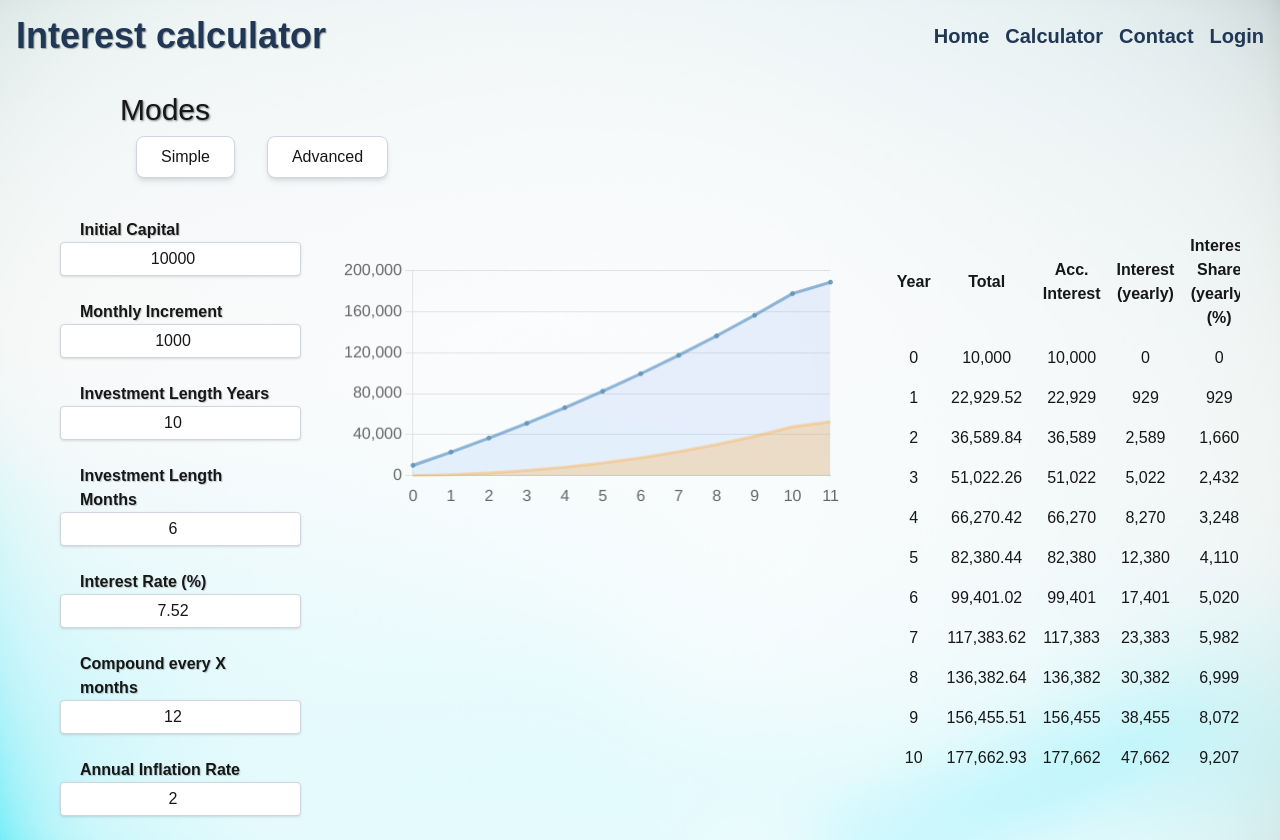
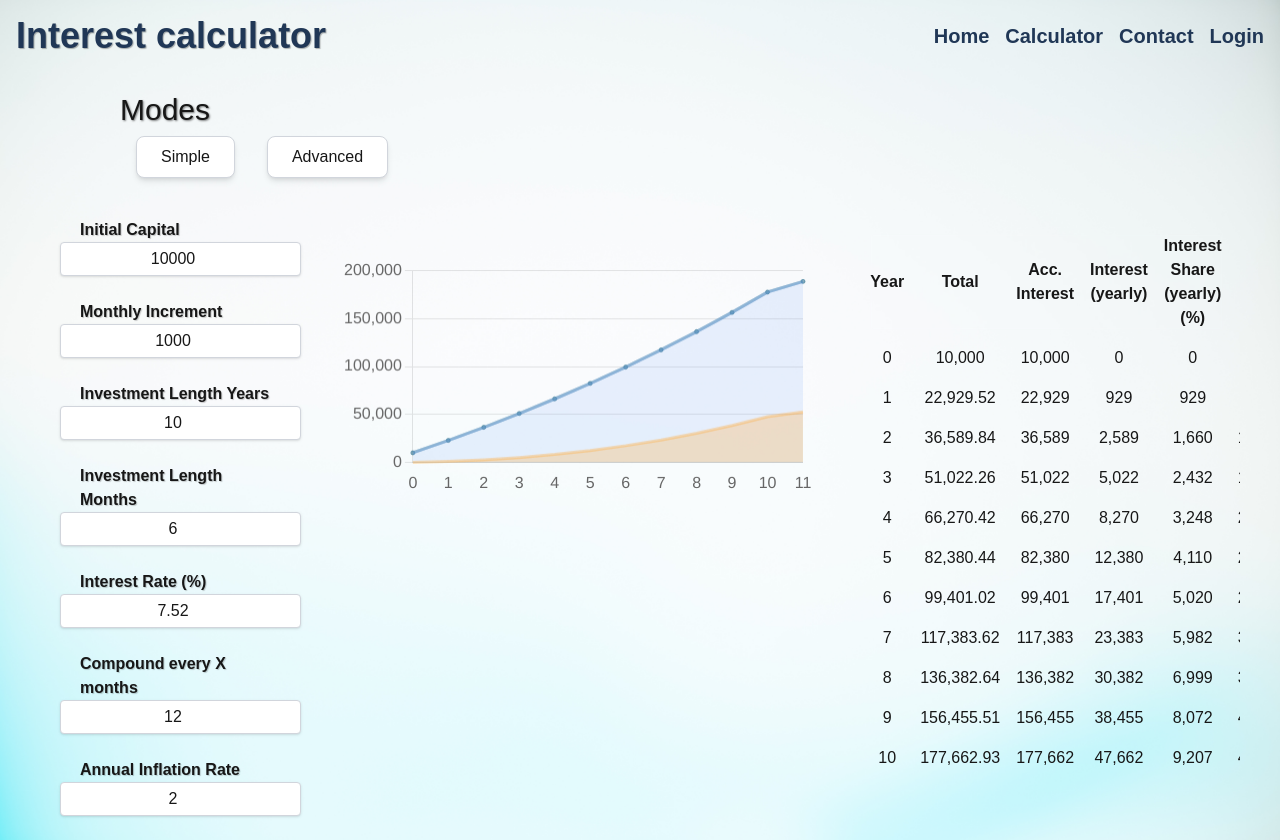
Before and after one commit to CamilleDU3/interest-calculator, a Next.js app in the folder frontend/: page /calculator in a window 1280 px wide. Built offline with nearby package versions, Linux system fonts and the light colour scheme.

Commit message:
fix(calculator-page): wrap window calls in useEffect to prevent SSR build error

```diff
--- a/frontend/app/calculator/page.tsx
+++ b/frontend/app/calculator/page.tsx
@@ -133,7 +133,7 @@ export default function CalculatorPage() {
                     />
                 </fieldset>
 
-                <div className="mt-10 ml-10 h-[50vh] w-[100vh]">
+                <div className="mt-10 ml-10 h-[70vh] w-[100vh]">
                     <LineGraph
                         investmentResults={investmentResults}
                     ></LineGraph>
--- a/frontend/app/globals.css
+++ b/frontend/app/globals.css
@@ -8,7 +8,8 @@
   --hover: #D1D5DB; /* TODO: check the hover of every button and use this color for hovering instead */
   --background-image: url('/light-bg.jpg');
 
-  /* CHART COLORS */
+  /* CHART COLORS
+  (when adding here, dont forget to add it in utils/useChartColors.ts too */
   --chart-1-line: #1560827d;
   --chart-1-fill: #1560827d;
   --chart-2-line: #9bc1ff52;
@@ -18,7 +19,6 @@
 
   --chart-point-border: #1560827d;
   --chart-point-background: #1560827d;
-
 }
 
 @theme inline {
--- a/frontend/components/LineGraph.tsx
+++ b/frontend/components/LineGraph.tsx
@@ -1,6 +1,6 @@
 'client use';
 import { InvestmentResult } from '@/lib/calculators/investmentGrowth';
-import { getCSSVar } from '@/lib/utils/getCSSVar';
+import useChartColors from '@/lib/utils/useChartColors';
 import {
     Chart as ChartJS,
     CategoryScale,
@@ -26,6 +26,9 @@ type LineGraphProps = {
     investmentResults: InvestmentResult[];
 };
 export default function LineGraph({ investmentResults }: LineGraphProps) {
+    const chartColors = useChartColors();
+    if (!chartColors) return <div> Loading... </div>;
+
     const xAxisLabelType = 'Year';
     const yearlyResults: InvestmentResult[] = investmentResults.filter(
         (_, index) => index % 12 === 0 || index == investmentResults.length - 1
@@ -39,8 +42,8 @@ export default function LineGraph({ investmentResults }: LineGraphProps) {
                 label: 'Interest',
                 data: yearlyResults.map((value) => value.accInterest),
                 fill: true,
-                borderColor: getCSSVar('--chart-3-line'),
-                backgroundColor: getCSSVar('--chart-3-fill'),
+                borderColor: chartColors.chart3Line, //getCSSVar('--chart-3-line'),
+                backgroundColor: chartColors.chart3Fill, //getCSSVar('--chart-3-fill'),
                 stack: 'combined',
                 // ---- POINT CUSTOMISATION ----
                 pointRadius: 0,
@@ -51,8 +54,8 @@ export default function LineGraph({ investmentResults }: LineGraphProps) {
                 label: 'Invested',
                 data: yearlyResults.map((value) => value.accInvestment),
                 fill: true,
-                borderColor: getCSSVar('--chart-2-line'),
-                backgroundColor: getCSSVar('--chart-2-fill'),
+                borderColor: chartColors.chart2Line, //getCSSVar('--chart-2-line'),
+                backgroundColor: chartColors.chart2Fill, //getCSSVar('--chart-2-fill'),
                 stack: 'combined',
                 // ---- POINT CUSTOMISATION ----
                 pointRadius: 0,
@@ -63,13 +66,13 @@ export default function LineGraph({ investmentResults }: LineGraphProps) {
                 label: 'Total',
                 data: yearlyResults.map((value) => value.balance),
                 fill: false,
-                borderColor: getCSSVar('--chart-1-line'),
+                borderColor: chartColors.chart1Line, //getCSSVar('--chart-1-line'),
                 // ---- POINT CUSTOMISATION ----
                 pointRadius: 2,
                 pointHoverRadius: 10,
                 pointBorderWidth: 1,
-                pointBorderColor: getCSSVar('--chart-point-border'),
-                pointBackgroundColor: getCSSVar('--chart-point-border'),
+                pointBorderColor: chartColors.chartPointBorder, //getCSSVar('--chart-point-border'),
+                pointBackgroundColor: chartColors.chartPointBackground, //getCSSVar('--chart-point-border'),
             },
         ],
     };
--- a/frontend/lib/utils/getCSSVar.ts
+++ b/frontend/lib/utils/getCSSVar.ts
@@ -1,4 +1,5 @@
-export function getCSSVar(varName: string) {
+'client use';
+export function getCSSVar(varName: string): string {
     return getComputedStyle(document.documentElement)
         .getPropertyValue(varName)
         .trim();
--- /dev/null
+++ b/frontend/lib/utils/useChartColors.ts
@@ -0,0 +1,34 @@
+'use client';
+
+import { useEffect, useState } from 'react';
+import { getCSSVar } from './getCSSVar';
+
+export type ChartColors = {
+    chart1Line?: string;
+    chart1Fill?: string;
+    chart2Line?: string;
+    chart2Fill?: string;
+    chart3Line?: string;
+    chart3Fill?: string;
+    chartPointBorder?: string;
+    chartPointBackground?: string;
+};
+
+export default function useChartColors(): ChartColors | null {
+    const [colors, setColors] = useState<ChartColors | null>(null);
+
+    useEffect(() => {
+        setColors({
+            chart1Line: getCSSVar('--chart-1-line'),
+            chart1Fill: getCSSVar('--chart-1-fill'),
+            chart2Line: getCSSVar('--chart-2-line'),
+            chart2Fill: getCSSVar('--chart-2-fill'),
+            chart3Line: getCSSVar('--chart-3-line'),
+            chart3Fill: getCSSVar('--chart-3-fill'),
+            chartPointBorder: getCSSVar('--chart-point-border'),
+            chartPointBackground: getCSSVar('--chart-point-background'),
+        });
+    }, []);
+
+    return colors;
+}
```
